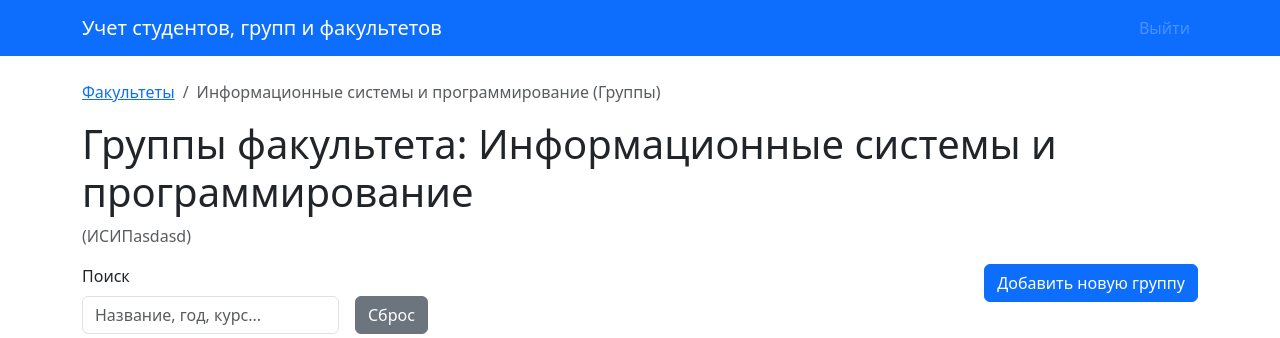
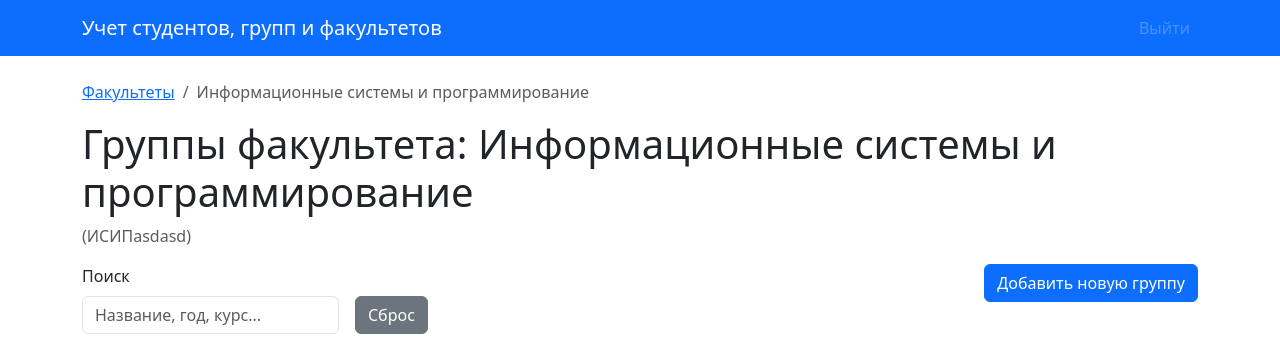
Before and after one commit to greenvariety/test, a Flask app: page /faculties/1/groups/ in a window 1280 px wide. Shown: the top 338 px of the page. Run offline with Flask 3, Linux system fonts and the light colour scheme.

Commit message:
Обновление проекта

```diff
--- a/app/templates/groups/list.html
+++ b/app/templates/groups/list.html
@@ -6,7 +6,7 @@
     <nav aria-label="breadcrumb">
         <ol class="breadcrumb">
             <li class="breadcrumb-item"><a href="{{ url_for('faculties.list_faculties') }}">Факультеты</a></li>
-            <li class="breadcrumb-item active" aria-current="page">{{ faculty.name }} (Группы)</li>
+            <li class="breadcrumb-item active" aria-current="page">{{ faculty.name }}</li>
         </ol>
     </nav>
 
```
